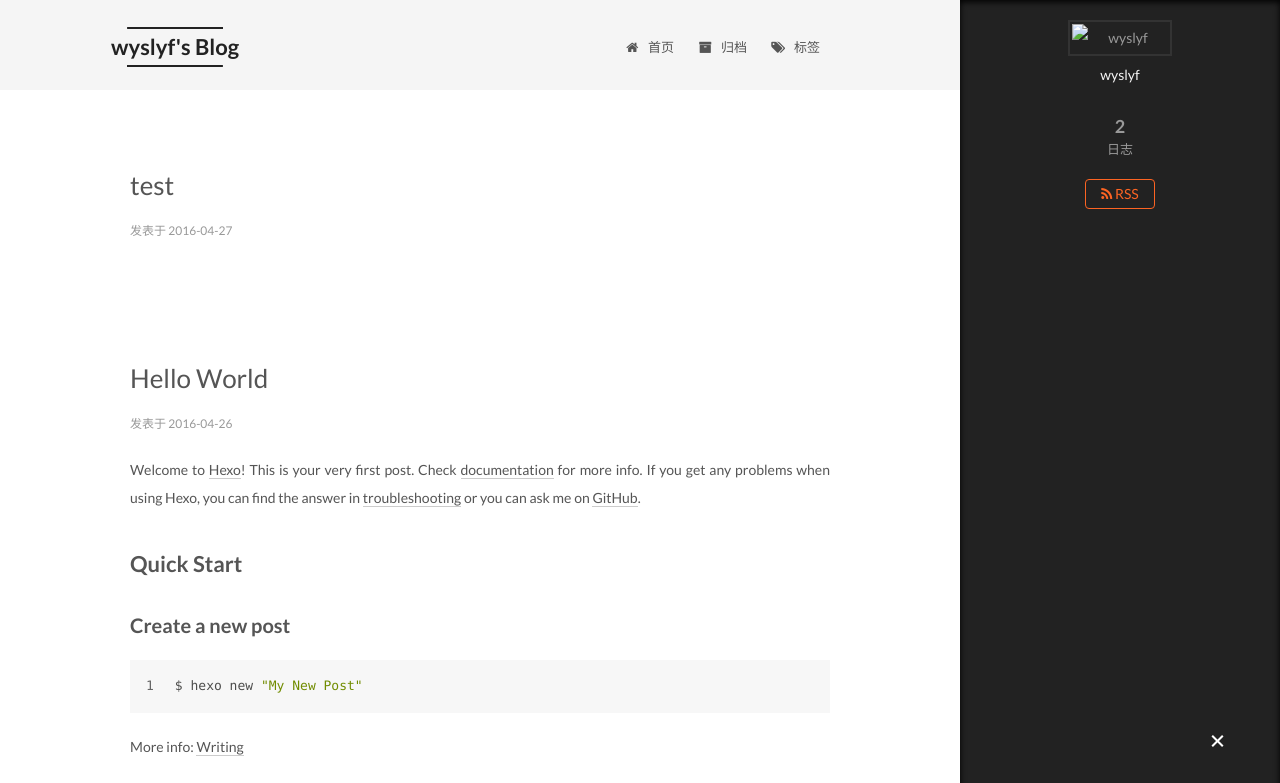
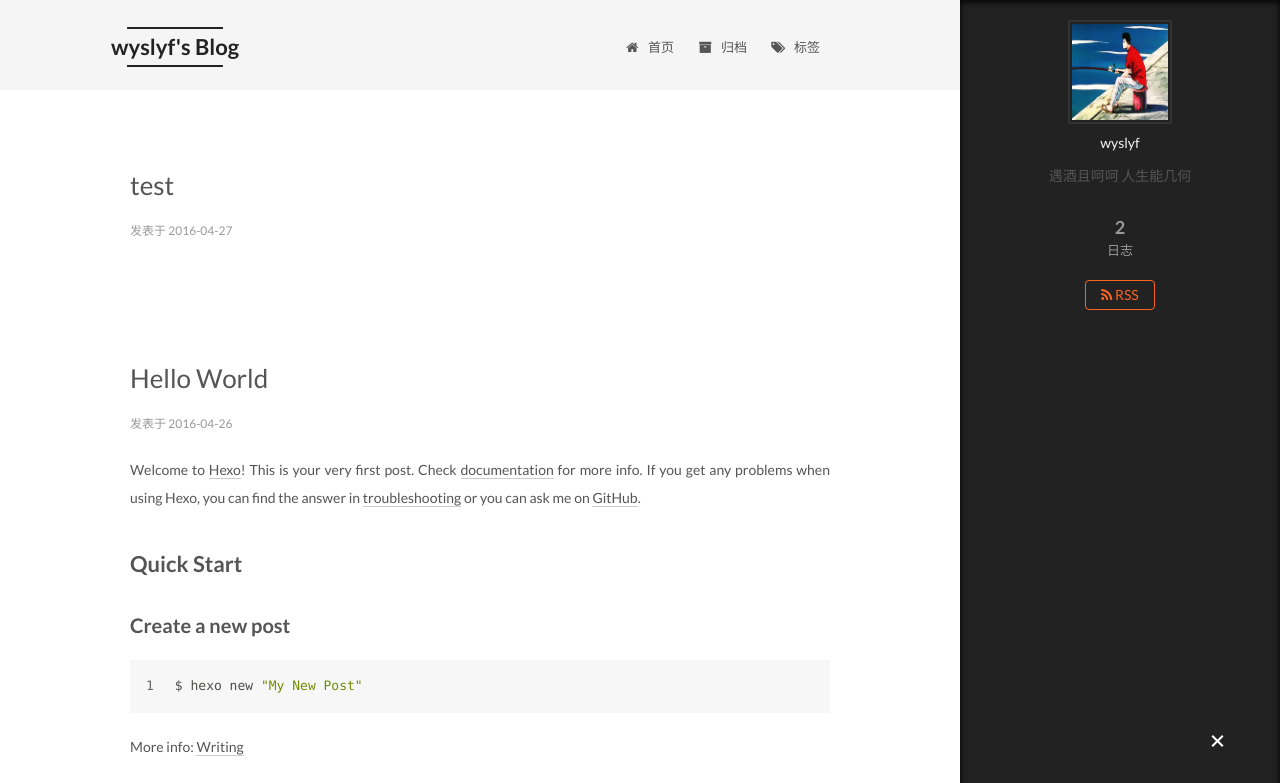
Before and after one commit to arrayFabian/arrayFabian.github.io, a plain HTML site: page index.html in a window 1280 px wide. Both pictures are taken after a click on the element 1217 px from the left and 742 px from the top of the page. Shown: the top 783 px of the page. Drawn offline with Linux system fonts and the light colour scheme.

Commit message:
Site updated: 2016-04-27 18:16:44

```diff
--- a/index.html
+++ b/index.html
@@ -82,15 +82,15 @@
 
 
 
-<meta name="description">
+<meta name="description" content="遇酒且呵呵 人生能几何">
 <meta property="og:type" content="website">
 <meta property="og:title" content="wyslyf's Blog">
 <meta property="og:url" content="http://yoursite.com/index.html">
 <meta property="og:site_name" content="wyslyf's Blog">
-<meta property="og:description">
+<meta property="og:description" content="遇酒且呵呵 人生能几何">
 <meta name="twitter:card" content="summary">
 <meta name="twitter:title" content="wyslyf's Blog">
-<meta name="twitter:description">
+<meta name="twitter:description" content="遇酒且呵呵 人生能几何">
 
 
 
@@ -438,10 +438,10 @@
       <section class="site-overview sidebar-panel  sidebar-panel-active ">
         <div class="site-author motion-element" itemprop="author" itemscope itemtype="http://schema.org/Person">
           <img class="site-author-image" itemprop="image"
-               src="/images/default_avatar.jpg"
+               src="/images/avatar.jpg"
                alt="wyslyf" />
           <p class="site-author-name" itemprop="name">wyslyf</p>
-          <p class="site-description motion-element" itemprop="description"></p>
+          <p class="site-description motion-element" itemprop="description">遇酒且呵呵 人生能几何</p>
         </div>
         <nav class="site-state motion-element">
           <div class="site-state-item site-state-posts">
```
Also changed, not shown: 2016/04/26/hello-world/index.html (+2 -2 lines), 2016/04/27/test/index.html (+5 -5 lines), archives/2016/04/index.html (+5 -5 lines), archives/2016/index.html (+5 -5 lines), archives/index.html (+5 -5 lines).
